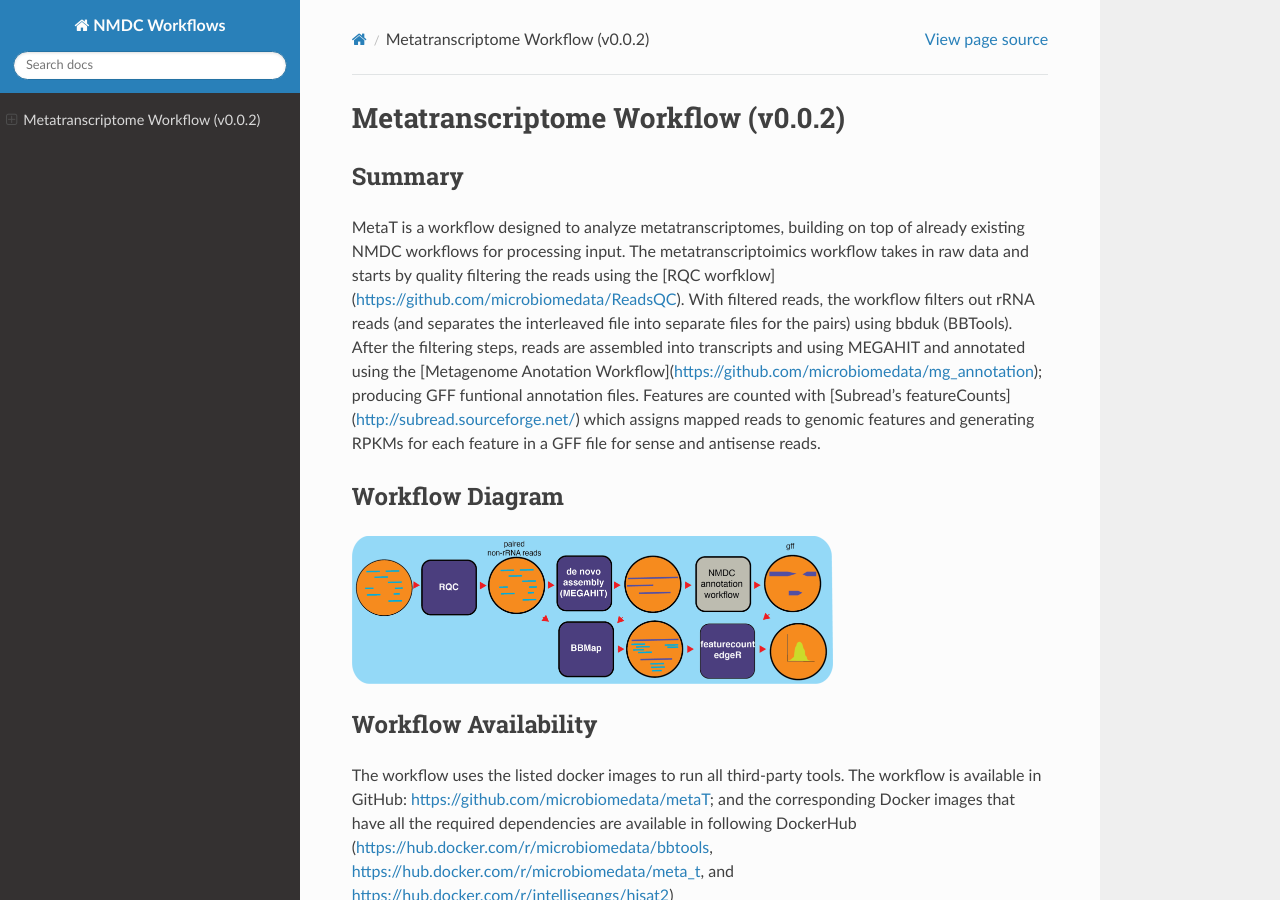
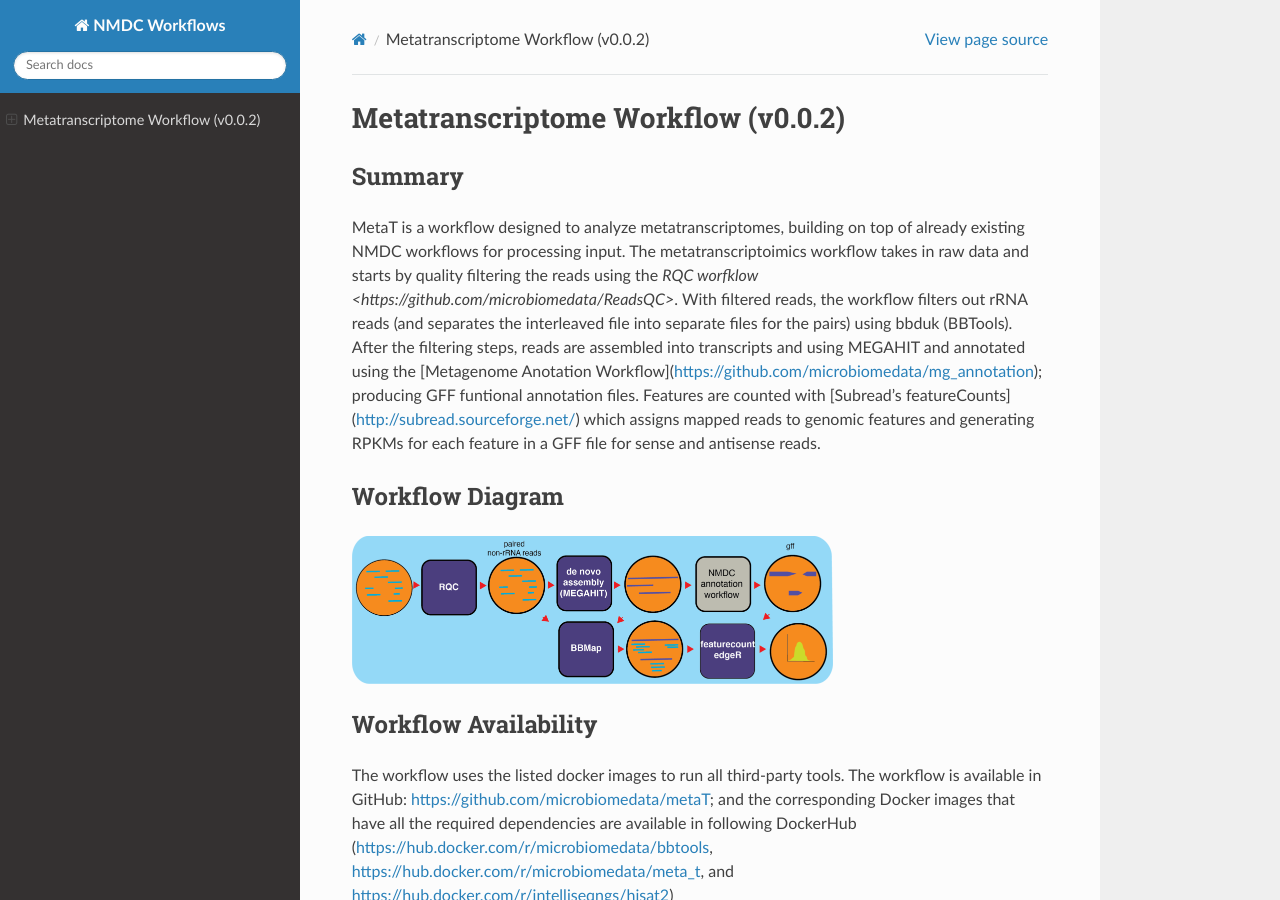
Before and after one commit to microbiomedata/metaT, a Sphinx documentation site: the page built from docs/index.rst, in a window 1280 px wide and 900 px high. Built offline with Sphinx 7.4.7 and the Read the Docs theme 2.0.0, drawn with Linux system fonts in a browser that asks for light colours.

```diff
--- a/docs/index.rst
+++ b/docs/index.rst
@@ -4,7 +4,7 @@ Metatranscriptome Workflow (v0.0.2)
 Summary
 -------
 
-MetaT is a workflow designed to analyze metatranscriptomes, building on top of already existing NMDC workflows for processing input. The metatranscriptoimics workflow takes in raw data and starts by quality filtering the reads using the [RQC worfklow](https://github.com/microbiomedata/ReadsQC). With filtered reads, the workflow filters out rRNA reads (and separates the interleaved file into separate files for the pairs) using bbduk (BBTools). After the filtering steps, reads are assembled into transcripts and using MEGAHIT and annotated using the [Metagenome Anotation Workflow](https://github.com/microbiomedata/mg_annotation); producing GFF funtional annotation files. Features are counted with [Subread's featureCounts](http://subread.sourceforge.net/) which assigns mapped reads to genomic features and generating RPKMs for each feature in a GFF file for sense and antisense reads.
+MetaT is a workflow designed to analyze metatranscriptomes, building on top of already existing NMDC workflows for processing input. The metatranscriptoimics workflow takes in raw data and starts by quality filtering the reads using the `RQC worfklow <https://github.com/microbiomedata/ReadsQC>`. With filtered reads, the workflow filters out rRNA reads (and separates the interleaved file into separate files for the pairs) using bbduk (BBTools). After the filtering steps, reads are assembled into transcripts and using MEGAHIT and annotated using the [Metagenome Anotation Workflow](https://github.com/microbiomedata/mg_annotation); producing GFF funtional annotation files. Features are counted with [Subread's featureCounts](http://subread.sourceforge.net/) which assigns mapped reads to genomic features and generating RPKMs for each feature in a GFF file for sense and antisense reads.
 
 
 
```
